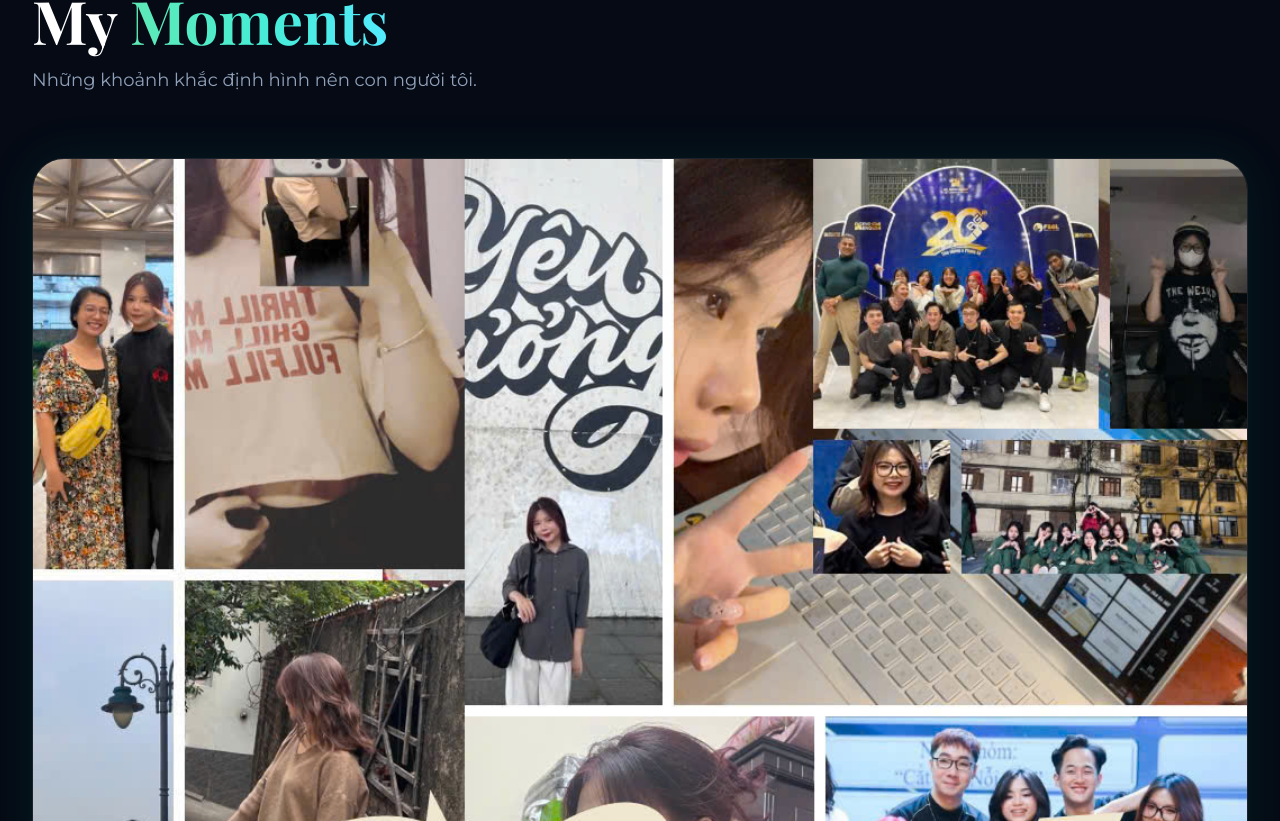
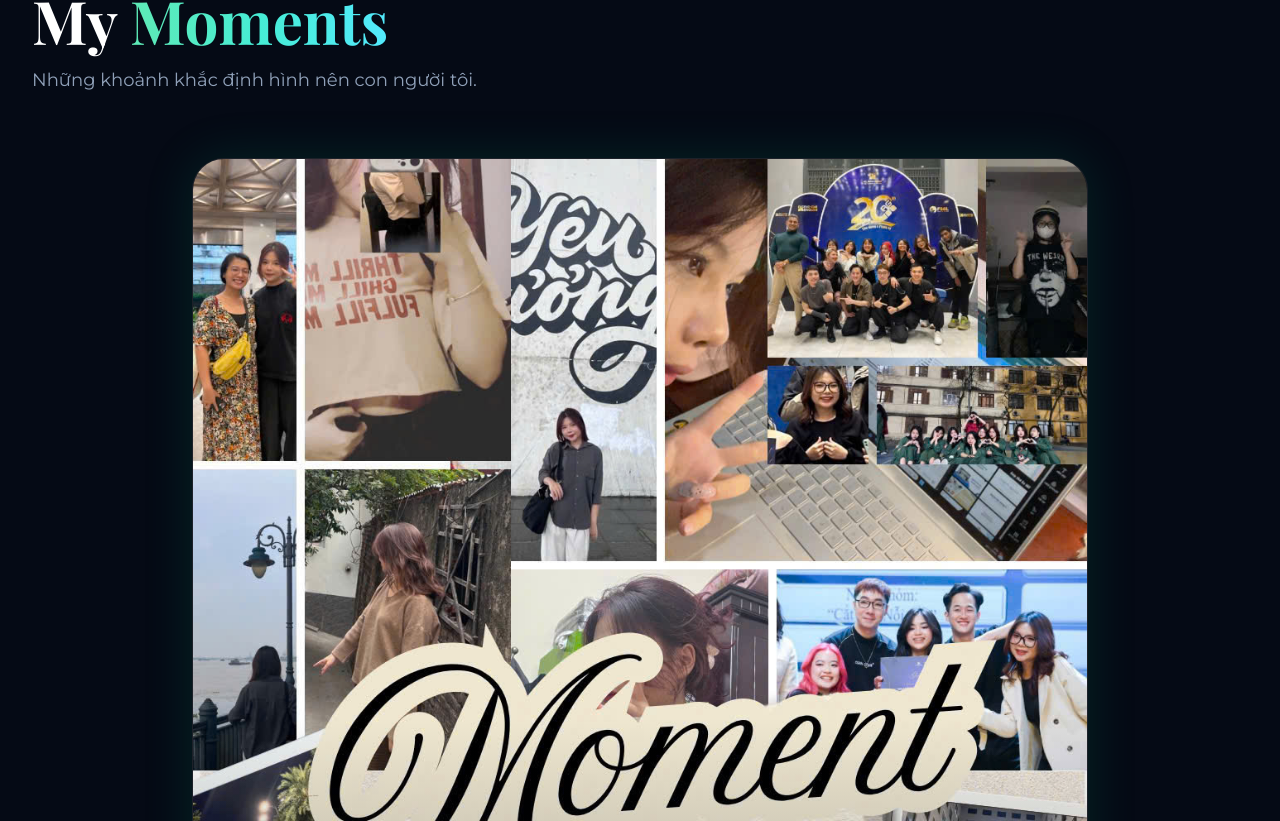
Before and after one commit to uncletanh/Nguyet-Portfolio, a Next.js app: page / in a window 1280 px wide. Shown: the part 4039-4860 px from the top of the page. Built offline with nearby package versions, Linux system fonts and the light colour scheme.

Commit message:
Constrain max width of Moments image to prevent it from being too tall on desktop

```diff
--- a/src/components/Moments.tsx
+++ b/src/components/Moments.tsx
@@ -20,7 +20,7 @@ export default function Moments() {
         whileInView={{ opacity: 1, scale: 1, y: 0 }}
         viewport={{ once: true, margin: "-100px" }}
         transition={{ duration: 0.8, ease: "easeOut" }}
-        className="w-full relative rounded-[2rem] overflow-hidden shadow-[0_0_50px_rgba(16,185,129,0.1)] border border-white/10 bg-black/20"
+        className="w-full max-w-4xl mx-auto relative rounded-[2rem] overflow-hidden shadow-[0_0_50px_rgba(16,185,129,0.15)] border border-white/10 bg-black/20"
       >
         <Image
           src="/images/img-2.jpg"
```
